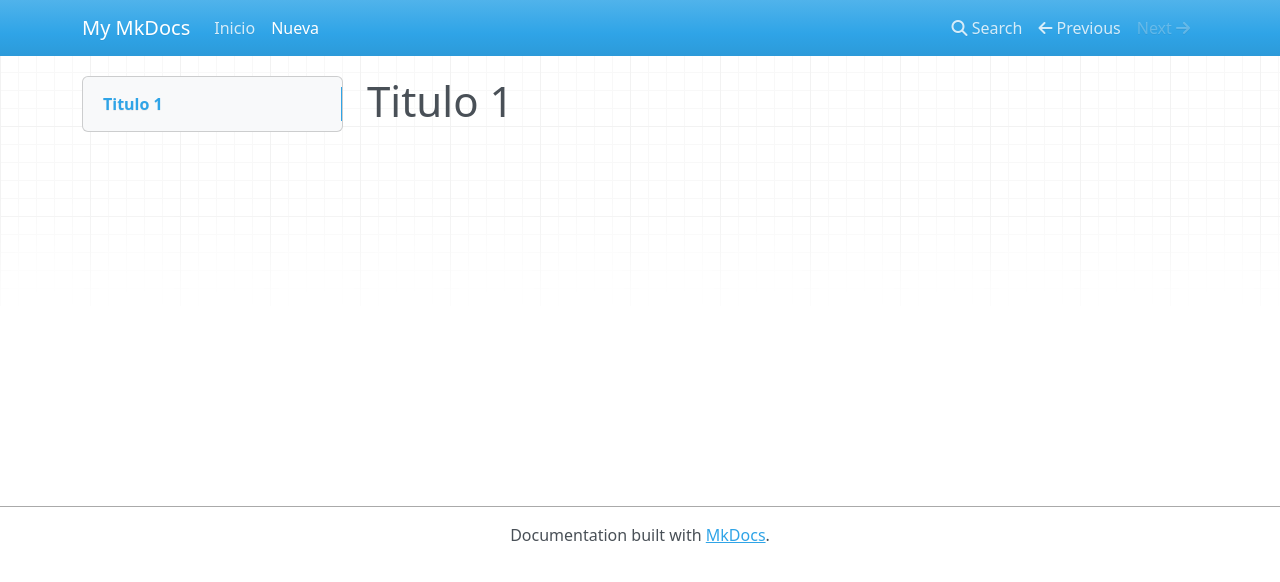
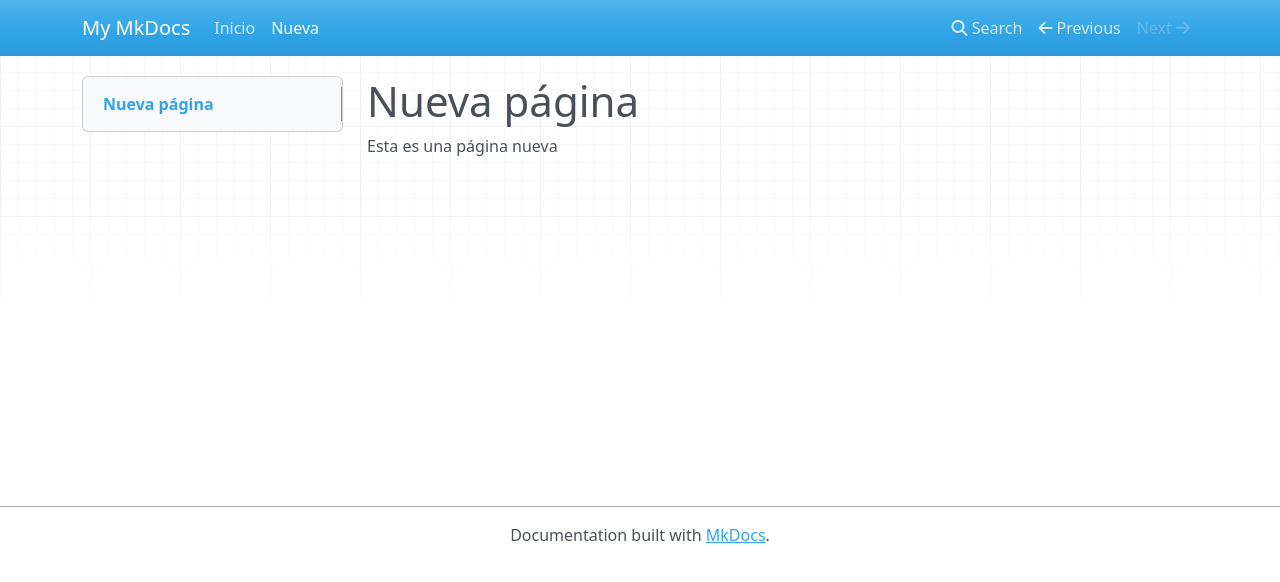
Before and after one commit to enramos/mkdocs, an MkDocs documentation site: the page built from docs/nueva.md, in a window 1280 px wide. Shown: the top 582 px of the page. Built offline with MkDocs 1.6.1, drawn with Linux system fonts in a browser that asks for light colours; nearby versions of some CDN libraries.

Commit message:
añadiendo texto a la página nueva

```diff
--- a/docs/nueva.md
+++ b/docs/nueva.md
@@ -1 +1,3 @@
-# Titulo 1
+# Nueva página
+
+Esta es una página nueva
```
Also changed, not shown: site/index.html, site/nueva/index.html, site/search/search_index.json, 1 other file.
